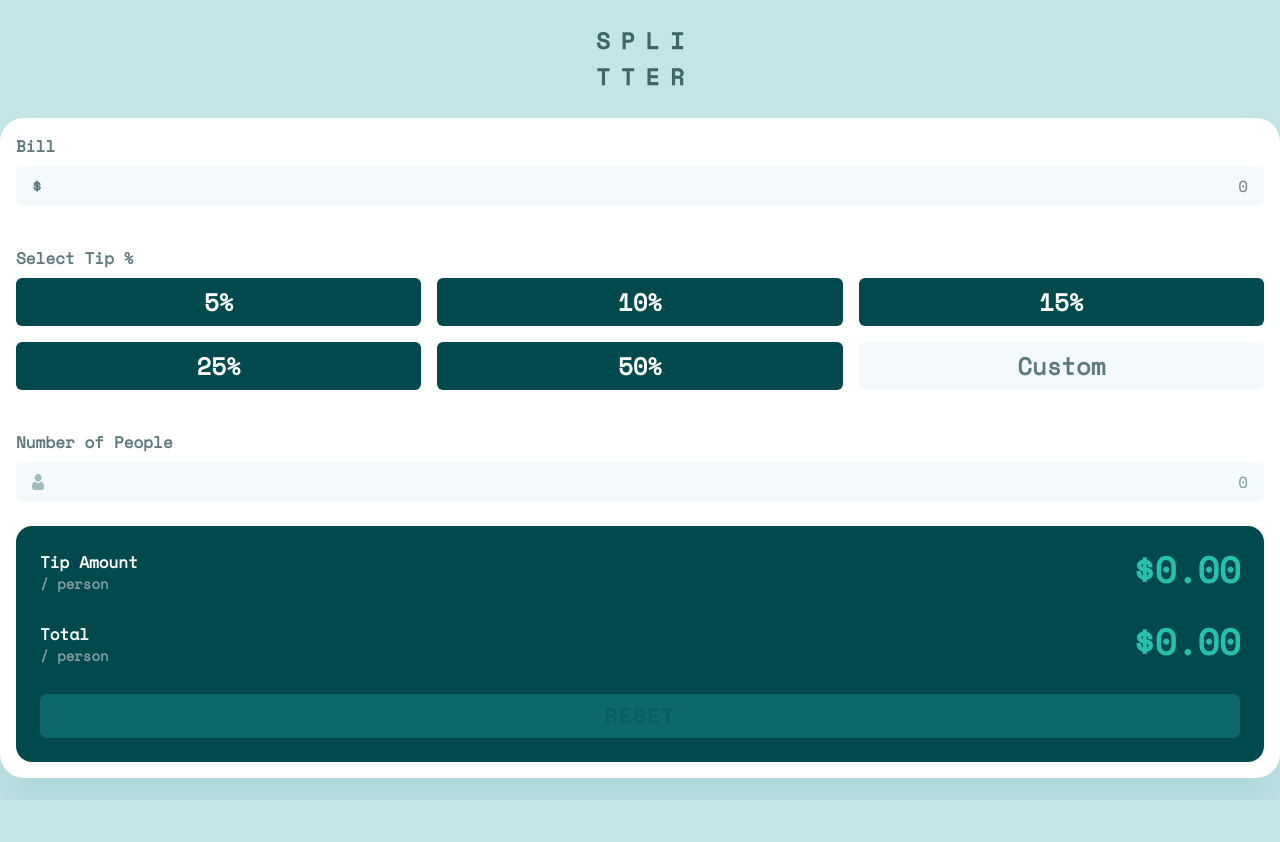
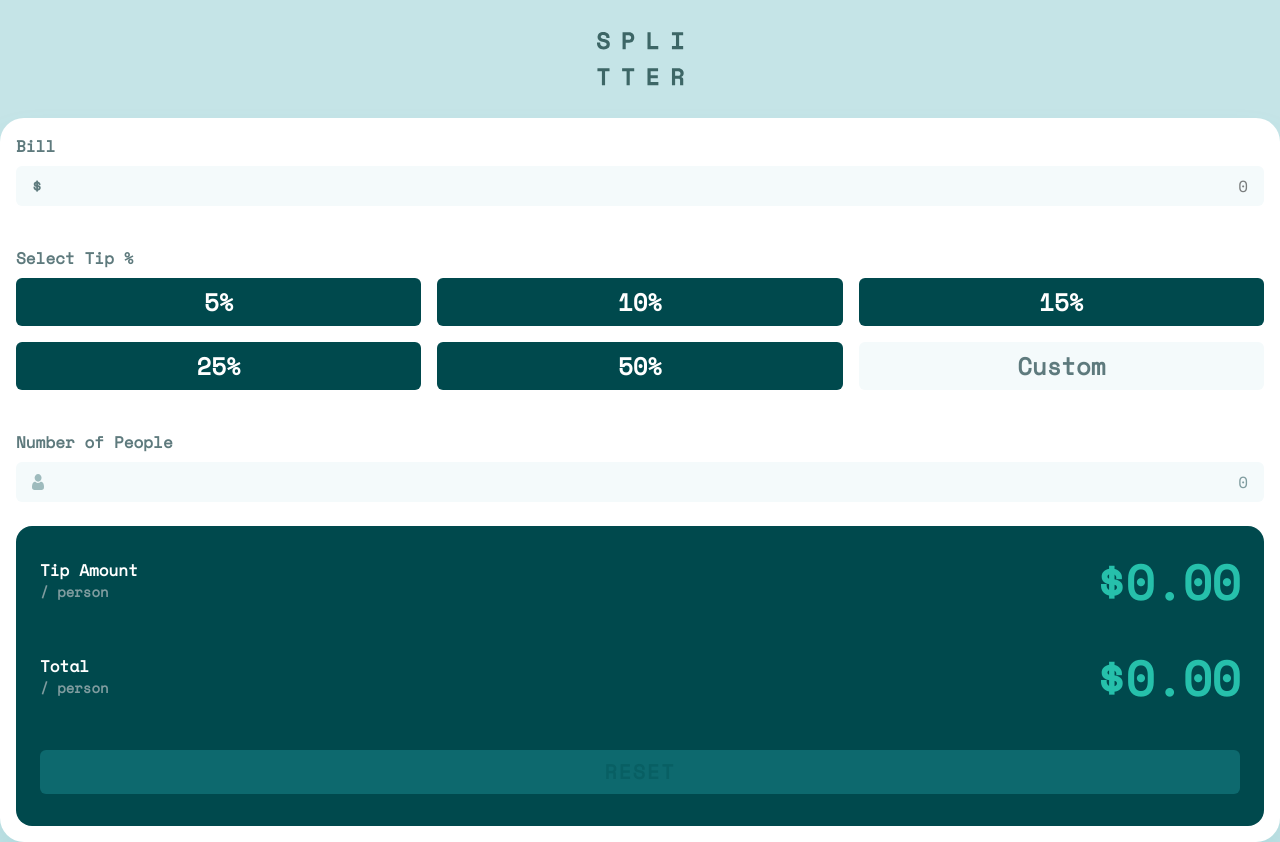
Before and after one commit to Rgit915/tip-calculator-app, a React (Vite) app: page / in a window 1280 px wide. Before the commit the page ends 800 px from the top, so only its background shows below. Built offline with nearby package versions, Linux system fonts and the light colour scheme.

Commit message:
Update ResultPanel to display tip calculation

```diff
--- a/src/components/ResultPanel.jsx
+++ b/src/components/ResultPanel.jsx
@@ -1,30 +1,39 @@
-const ResultPanel = () => {
+const ResultPanel = ({ tipAmount, totalAmount, onReset }) => {
   return (
-    <section className="results-container bg-neutral-green-900 rounded-2xl p-6 text-white w-full">
-      <form className="space-y-6">
+    <section className="results-container bg-neutral-green-900 rounded-2xl px-6 py-8 text-white w-full flex flex-col gap-12 justify-between lg:flex-1 ">
+      <div className=" flex flex-col gap-12 justify-between">
         <div className="flex justify-between">
           <label className="flex flex-col text-sm text-neutral-grey-200 mb-1">
             <span className="font-bold text-base text-white">Tip Amount</span>
-            <span className="font-bold text-sm text-neutral-grey-400">/ person</span>
+            <span className="font-bold text-sm text-neutral-grey-400">
+              / person
+            </span>
           </label>
-          <div className="text-4xl font-bold text-primary-green-400 tracking-[-0.67px]">$0.00</div>
+          <div className="text-4xl font-bold text-primary-green-400 tracking-[-0.67px] md:text-5xl">
+            ${tipAmount}
+          </div>
         </div>
 
         <div className="flex justify-between">
           <label className="flex flex-col text-sm text-neutral-grey-200 mb-1">
             <span className="font-bold text-base text-white">Total</span>
-            <span className="font-bold text-sm text-neutral-grey-400">/ person</span>
+            <span className="font-bold text-sm text-neutral-grey-400">
+              / person
+            </span>
           </label>
-          <div className="text-4xl font-bold text-primary-green-400 tracking-[-0.67px]">$0.00</div>
+          <div className="text-4xl font-bold text-primary-green-400 tracking-[-0.67px] md:text-5xl">
+            ${totalAmount}
+          </div>
         </div>
+      </div>
 
-        <button
-          type="button"
-          className="w-full bg-neutral-green-750 text-neutral-green-800 font-bold text-xl text-center px-8 py-2 rounded-md uppercase tracking-widest"
-        >
-          Reset
-        </button>
-      </form>
+      <button
+        type="button"
+        onClick={onReset}
+        className="w-full bg-neutral-green-750 text-neutral-green-800 font-bold text-xl text-center px-8 py-2 rounded-md uppercase tracking-widest cursor-pointer hover:bg-neutral-green-200 hover:text-neutral-green-900"
+      >
+        Reset
+      </button>
     </section>
   );
 };
```
